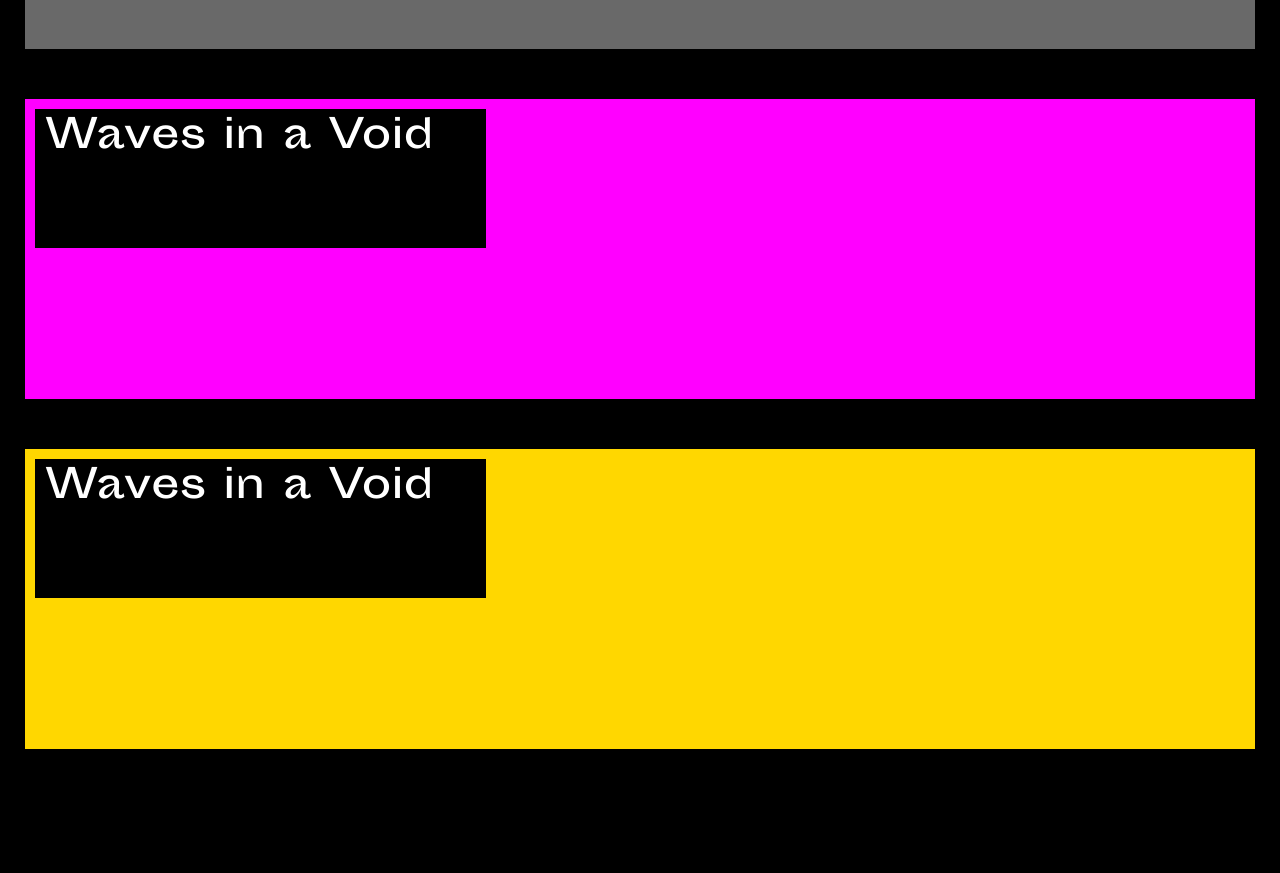
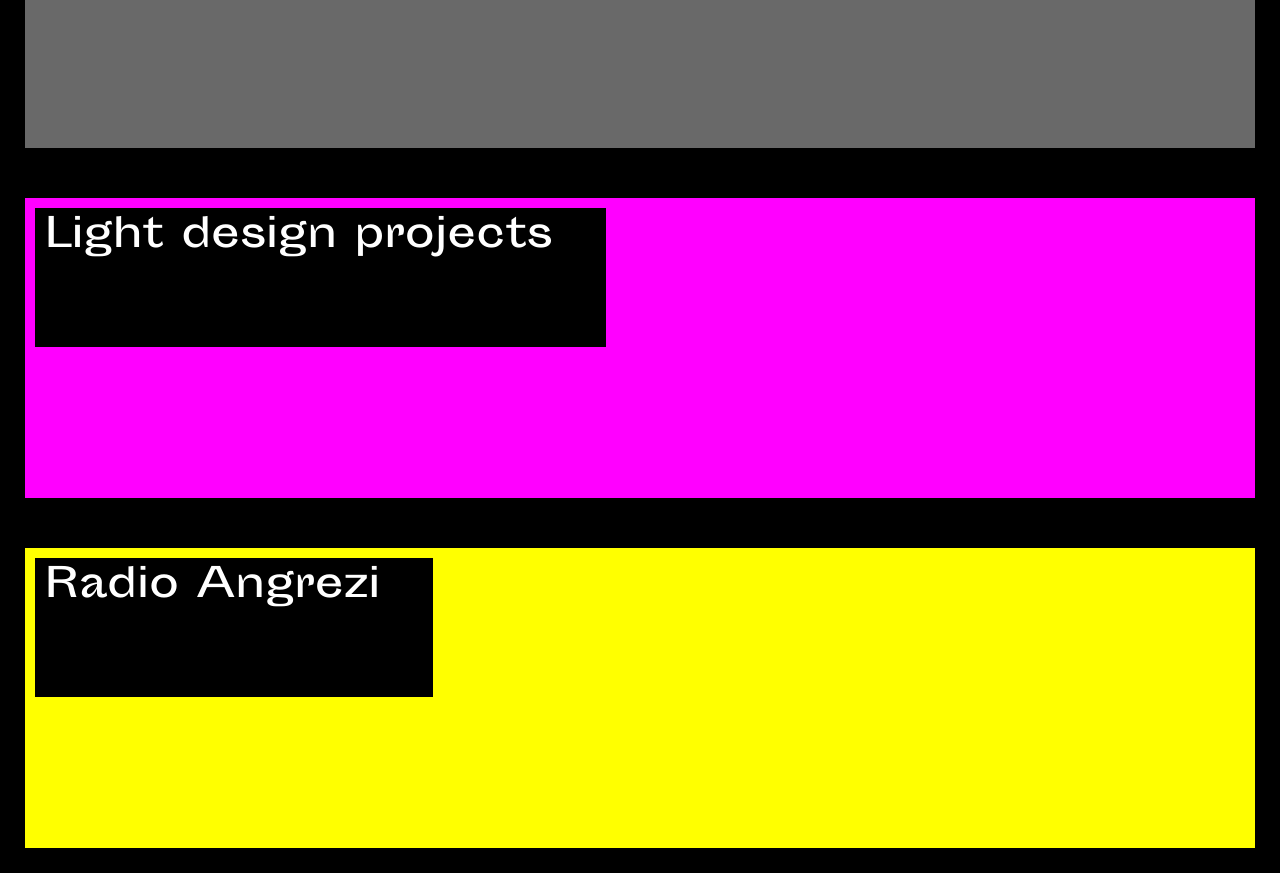
Before and after one commit to simonslang/space, a plain HTML site: page index.html in a window 1280 px wide. Shown: the part 1120-1993 px from the top of the page. Before the commit the page ends 1894 px from the top, so only its background shows below. Drawn offline with Linux system fonts and the light colour scheme.

Commit message:
reminder

```diff
--- a/index.html
+++ b/index.html
@@ -36,6 +36,7 @@
 		<header>
 			<div class="name">
 				<h1>SIMON LANG</h1>
+				<h3>This site is under construction</h3>
 			</div>
 			<div class="nav">
 				<nav>
@@ -73,13 +74,13 @@
 
 			<div class="card4">
 				<h2>
-					Waves in a Void
+					Light design projects
 				</h2>
 			</div>
 
 			<div class="card5">
 				<h2>
-					Waves in a Void
+					Radio Angrezi
 				</h2>
 			</div>
 		</div>
--- a/style.css
+++ b/style.css
@@ -99,7 +99,7 @@ header {
 	border-width: 25px;
 }
 .card5 {
-	background-color: gold;
+	background-color: yellow;
 	background-size: cover;
 	width: 100%;
 	height: 300px;
```
